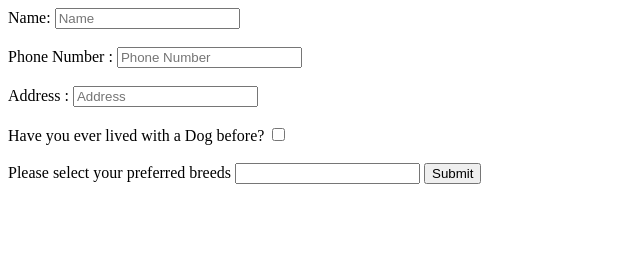
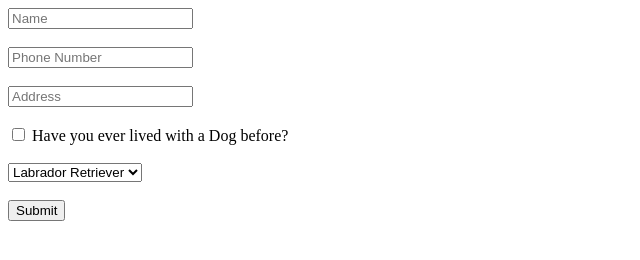
Before and after one commit to acciojob/dog-adoption-application-Harshadsonar, a website: page main.html in a window 1280 px wide. Shown: the whole page, without its empty margins (0-640 px from the left). Drawn offline with Linux system fonts and the light colour scheme.

Commit message:
created a submission

```diff
--- a/main.html
+++ b/main.html
@@ -8,18 +8,21 @@
 
 <body>
 	<!-- the entire body must be written by student -->
-	<form action="">
-		Name: <input type="text" placeholder="Name" id="name">
-		<br> <br>
-		Phone Number : <input type="text" placeholder="Phone Number" id="phone">
-		<br> <br>
-		Address : <input type="text" placeholder="Address" id="address">
-		<br><br>
-		Have you ever lived with a Dog before? <input type="checkbox" id="checkbox">
-		<br> <br>
-		Please select your preferred breeds <input type="text" >
-		<input type="submit" id="submit" value="Submit">
-</form>
+	  <form>
+        <input id="name" type="Text" placeholder="Name"><br><br>
+        <input id="phone" type="Text" placeholder="Phone Number"><br><br>
+        <input id="address" type="Text" placeholder="Address"><br><br>
+        </form>
+        <input id="checkbox" type="checkbox" value="Have you ever lived with a Dog before?">
+        <label for="checkbox">Have you ever lived with a Dog before?</label><br><br>
+        <select id="multiSelect">
+            <option>Labrador Retriever</option>
+            <option>German shepherd</option>
+            <option>Alaskan Malamute</option>
+        </select><br><br>
+        <input id="submit" type="submit" value="Submit">
+
+    </form>
     <script type="text/javascript" src="./script.js">
 </script>
 
```
